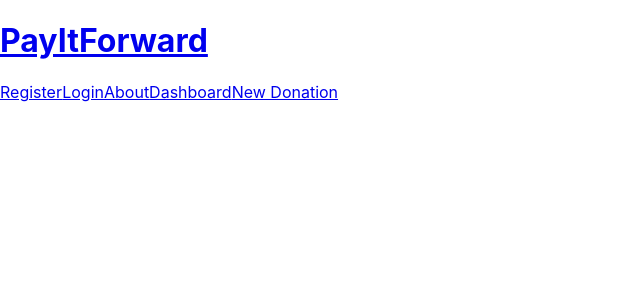
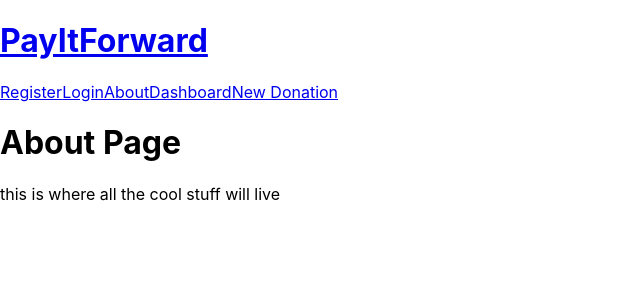
Before and after one commit to andrewrametta/pay-it-forward, a React (Create React App) app: page /about in a window 1280 px wide. Shown: the top 300 px of the page, without its empty margins (0-640 px from the left). Built offline with nearby package versions, Linux system fonts and the light colour scheme; the HTML template or start-up script is replaced by a standard one.

Commit message:
about component

```diff
--- a/src/App.js
+++ b/src/App.js
@@ -6,6 +6,7 @@
 import Register from "./components/Register/Register";
 import Dashboard from "./components/Dashboard/Dashboard";
 import NewDonation from "./components/NewDonation/NewDonation";
+import About from "./components/About/About";
 import "./App.css";
 
 function App() {
@@ -19,6 +20,7 @@
       <Route path="/login" component={Login} />
       <Route path="/newdonation" component={NewDonation} />
       <Route path="/dashboard" component={Dashboard} />
+      <Route path="/about" component={About} />
     </div>
   );
 }
--- /dev/null
+++ b/src/components/About/About.js
@@ -0,0 +1,12 @@
+import React from "react";
+
+function About() {
+  return (
+    <div className="about-wrapper">
+      <h1>About Page</h1>
+      <p>this is where all the cool stuff will live</p>
+    </div>
+  );
+}
+
+export default About;
```
